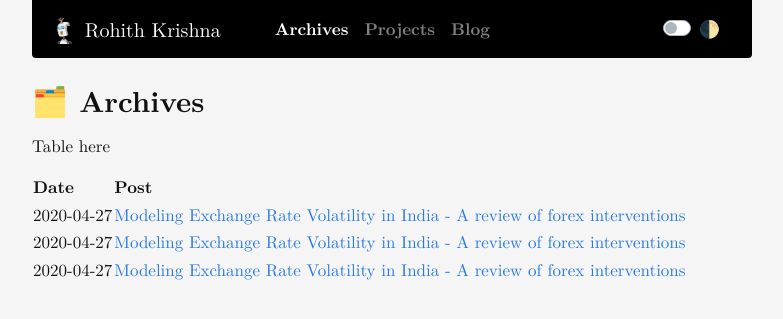
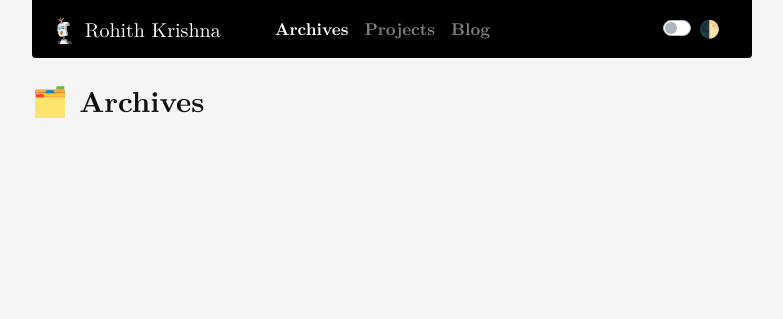
Before and after one commit to rohithmay/rohithmay.github.io, a Jekyll site: the page built from archives/index.md, in a window 1280 px wide. Shown: the top 319 px of the page, without its empty margins (248-1031 px from the left). Built offline with Jekyll 4.4.1, drawn with Linux system fonts in a browser that asks for light colours; nearby versions of some CDN libraries; a style sheet for code colours, icons or effects is not loaded.

Commit message:
Update index.md

```diff
--- a/archives/index.md
+++ b/archives/index.md
@@ -5,12 +5,3 @@ permalink: /archives
 ---
 
 # 🗂️ Archives
-
-Table here
-
-
-|    Date       |     Post     |
-|---------------|--------------|
-| 2020-04-27    | [Modeling Exchange Rate Volatility in India - A review of forex interventions](/2020-04-27-review-india)|
-| 2020-04-27    | [Modeling Exchange Rate Volatility in India - A review of forex interventions](/2020-04-27-review-india)|
-| 2020-04-27    | [Modeling Exchange Rate Volatility in India - A review of forex interventions](/2020-04-27-review-india)|
```
